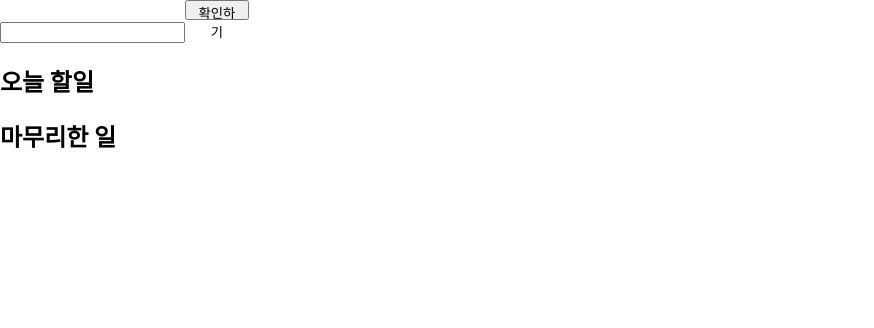
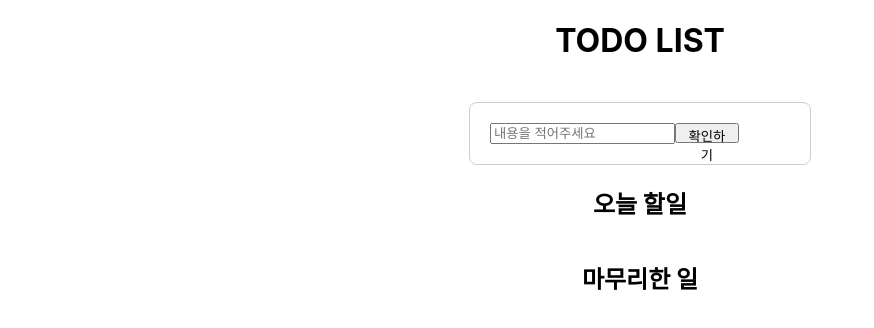
Before and after one commit to HONGSANGYOON/todolist, a React (Create React App) app: page / in a window 1280 px wide. Shown: the top 328 px of the page, without its empty margins (0-874 px from the left). Built offline with nearby package versions, Linux system fonts and the light colour scheme.

Commit message:
Feature: 컴포넌트별 CSS작업

```diff
--- a/src/App.tsx
+++ b/src/App.tsx
@@ -1,4 +1,4 @@
-import React, { useEffect, useState } from "react";
+import React, { useState } from "react";
 import styled from "styled-components";
 import "./App.css";
 import InputTag from "./components/InputTag";
@@ -12,6 +12,8 @@ function App() {
 
   return (
     <>
+      <Todolist>
+        <h1>TODO LIST</h1>
         <InputTag
           inputContent={inputContent}
           setInputContent={setInputContent}
@@ -27,8 +29,16 @@ function App() {
         />
 
         <Done successList={successList} setSuccessList={setSuccessList} />
+      </Todolist>
     </>
   );
 }
 
 export default App;
+
+const Todolist = styled.div`
+  display: flex;
+  flex-direction: column;
+  align-items: center;
+  justify-content: center;
+`;
--- a/src/components/Done.tsx
+++ b/src/components/Done.tsx
@@ -23,13 +23,19 @@ const Done: React.FC<DoneProps> = ({ successList, setSuccessList }) => {
       {successList.map((successcontent, index) => (
         <ContentContainer key={index}>
           <div>{successcontent}</div>
-          <button
-            onClick={() => {
-              deleteButtonHandler(successList, successcontent, setSuccessList);
-            }}
-          >
-            삭제하기
-          </button>
+          <ButtonContainer>
+            <Btn
+              onClick={() => {
+                deleteButtonHandler(
+                  successList,
+                  successcontent,
+                  setSuccessList
+                );
+              }}
+            >
+              삭제하기
+            </Btn>
+          </ButtonContainer>
         </ContentContainer>
       ))}
     </div>
@@ -39,6 +45,25 @@ const Done: React.FC<DoneProps> = ({ successList, setSuccessList }) => {
 export default Done;
 
 const ContentContainer = styled.div`
-  width: 10vw;
-  height: 10vh;
+  display: flex;
+  flex-direction: column;
+  align-items: center;
+  margin-top: 20px;
+  padding: 20px;
+  border: 1px solid #ccc;
+  border-radius: 8px;
+  width: 300px;
+  margin-top: 20px;
 `;
+
+const Btn = styled.button`
+  width: 5vw;
+  height: 2.5vh;
+
+  margin-top: 10px;
+`;
+const ButtonContainer = styled.div`
+  display: flex;
+  justify-content: space-between;
+  gap: 30px;
+`;
--- a/src/components/InputTag.tsx
+++ b/src/components/InputTag.tsx
@@ -30,8 +30,12 @@ const InputTag: React.FC<InputTagProps> = ({
 
   return (
     <>
-      <div>
-        <input onChange={inputTextHandler} value={inputContent}></input>
+      <Container>
+        <input
+          placeholder="내용을 적어주세요"
+          onChange={inputTextHandler}
+          value={inputContent}
+        ></input>
         <InputBtn
           onClick={() => {
             onClickHandler();
@@ -39,7 +43,7 @@ const InputTag: React.FC<InputTagProps> = ({
         >
           확인하기
         </InputBtn>
-      </div>
+      </Container>
     </>
   );
 };
@@ -50,3 +54,15 @@ const InputBtn = styled.button`
   width: 5vw;
   height: 2.5vh;
 `;
+
+const Container = styled.div`
+  display: flex;
+  flex-direction: row;
+  align-items: center;
+  margin-top: 20px;
+  padding: 20px;
+  border: 1px solid #ccc;
+  border-radius: 8px;
+  width: 300px;
+  margin-top: 20px;
+`;
--- a/src/components/Working.tsx
+++ b/src/components/Working.tsx
@@ -40,20 +40,23 @@ const Working: React.FC<WorkingProps> = ({
       {contentList.map((content, index) => (
         <ContentContainer key={index}>
           <div>{content}</div>
-          <button
+
+          <ButtonContainer>
+            <Btn
               onClick={() => {
                 deleteButtonHandler(contentList, content, setContentList);
               }}
             >
               삭제하기
-          </button>
-          <button
+            </Btn>
+            <Btn
               onClick={() => {
                 onClickSuccessHandler(content);
               }}
             >
               완료하기
-          </button>
+            </Btn>
+          </ButtonContainer>
         </ContentContainer>
       ))}
     </div>
@@ -63,6 +66,25 @@ const Working: React.FC<WorkingProps> = ({
 export default Working;
 
 const ContentContainer = styled.div`
-  width: 10vw;
-  height: 10vh;
+  display: flex;
+  flex-direction: column;
+  align-items: center;
+  margin-top: 20px;
+  padding: 20px;
+  border: 1px solid #ccc;
+  border-radius: 8px;
+  width: 300px;
+  margin-top: 20px;
 `;
+
+const Btn = styled.button`
+  width: 5vw;
+  height: 2.5vh;
+
+  margin-top: 10px;
+`;
+const ButtonContainer = styled.div`
+  display: flex;
+  justify-content: space-between;
+  gap: 30px;
+`;
```
Lines whose indentation alone changed are shown as unchanged.
